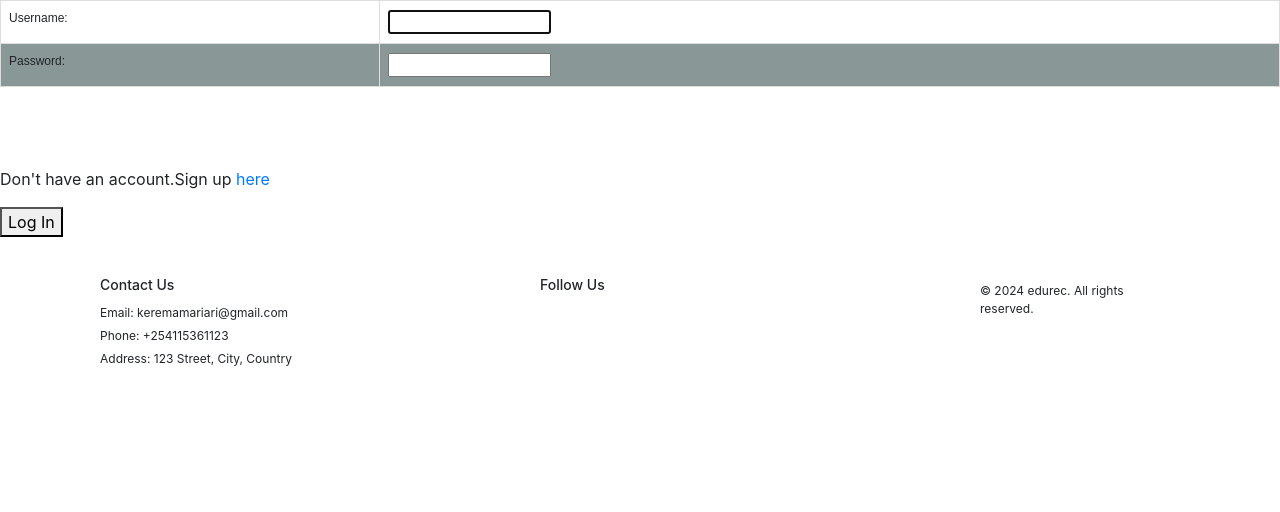
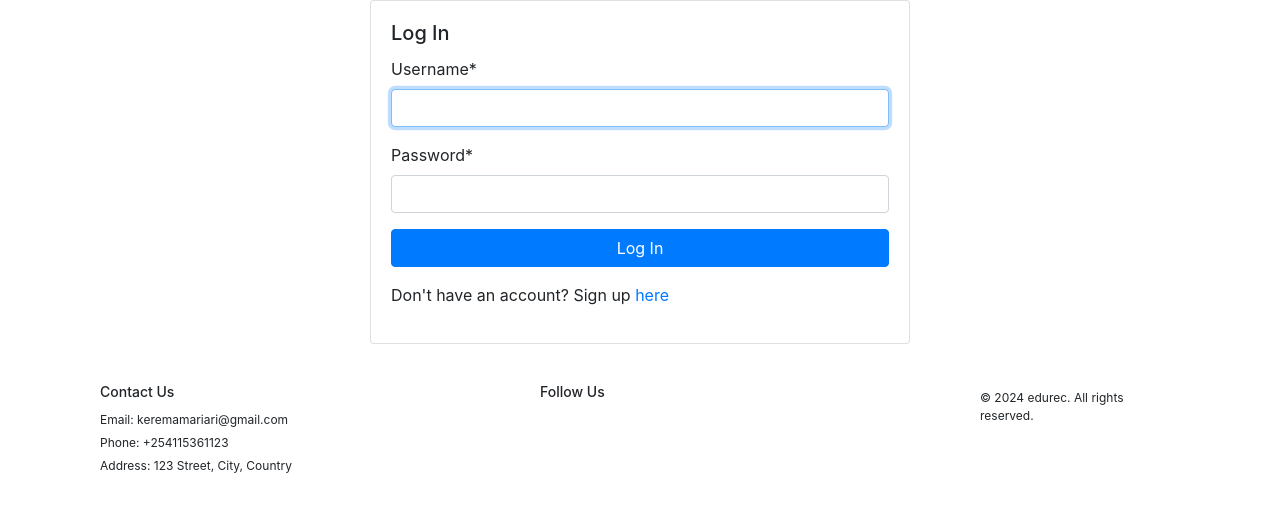
Before and after one commit to BrMaro/CareerRecommendationEngine, a Django app: page /login/ in a window 1280 px wide. Shown: the part 52-564 px from the top of the page. Run offline with Django 5.2, Linux system fonts and the light colour scheme; some libraries are stand-ins or nearby versions.

Commit message:
styling login forms

```diff
--- a/mysite/main/templates/main/base.html
+++ b/mysite/main/templates/main/base.html
@@ -236,7 +236,7 @@
             </div>
         </div>
 
-        <footer class="mt-auto" id="footer">
+        <footer class="mt-auto" id="footer" >
             <div class="footer-columns">
                 <div class="footer-column">
                     <h3>Contact Us</h3>
--- a/mysite/register/forms.py
+++ b/mysite/register/forms.py
@@ -16,3 +16,7 @@ class RegisterForm(UserCreationForm):
         self.fields['gender'].label = "Gender"
         self.fields['password1'].label = "Password"
         self.fields['password2'].label = "Confirm Password"
+
+class AuthenticationForm(forms.Form):
+    username = forms.CharField(label="Username")
+    password = forms.CharField(label="Password", widget=forms.PasswordInput)
--- a/mysite/register/templates/registration/login.html
+++ b/mysite/register/templates/registration/login.html
@@ -1,26 +1,26 @@
 {% extends "main/base.html" %}
+{% load crispy_forms_tags %}
 
 {% block title %} Log In {% endblock %}
 
-
 {% block content %}
-
-<form method="post">
-    {% csrf_token %}
-        <table>
-            <tr>
-                <td>{{ form.username.label_tag }}</td>
-                <td>{{ form.username }}</td>
-            </tr>
-            <tr>
-                <td>{{ form.password.label_tag }}</td>
-                <td>{{ form.password }}</td>
-            </tr>
-        </table>
-        <p>Don't have an account.Sign up <a href="/register">here</a></p>
-
-    <button type="submit" value="login">Log In</button>
-</form>
-
-
+    <div class="container">
+        <div class="row justify-content-center">
+            <div class="col-lg-6 col-md-8">
+                <div class="card">
+                    <div class="card-body">
+                        <h5 class="card-title">Log In</h5>
+                        <form method="post">
+                            {% csrf_token %}
+                            {{ form|crispy }}
+                            <button type="submit" class="btn btn-primary btn-block">Log In</button>
+                        </form>
+                        <div class="mt-3">
+                            <p>Don't have an account? Sign up <a href="{% url 'register' %}">here</a></p>
+                        </div>
+                    </div>
+                </div>
+            </div>
+        </div>
+    </div>
 {% endblock %}
```
